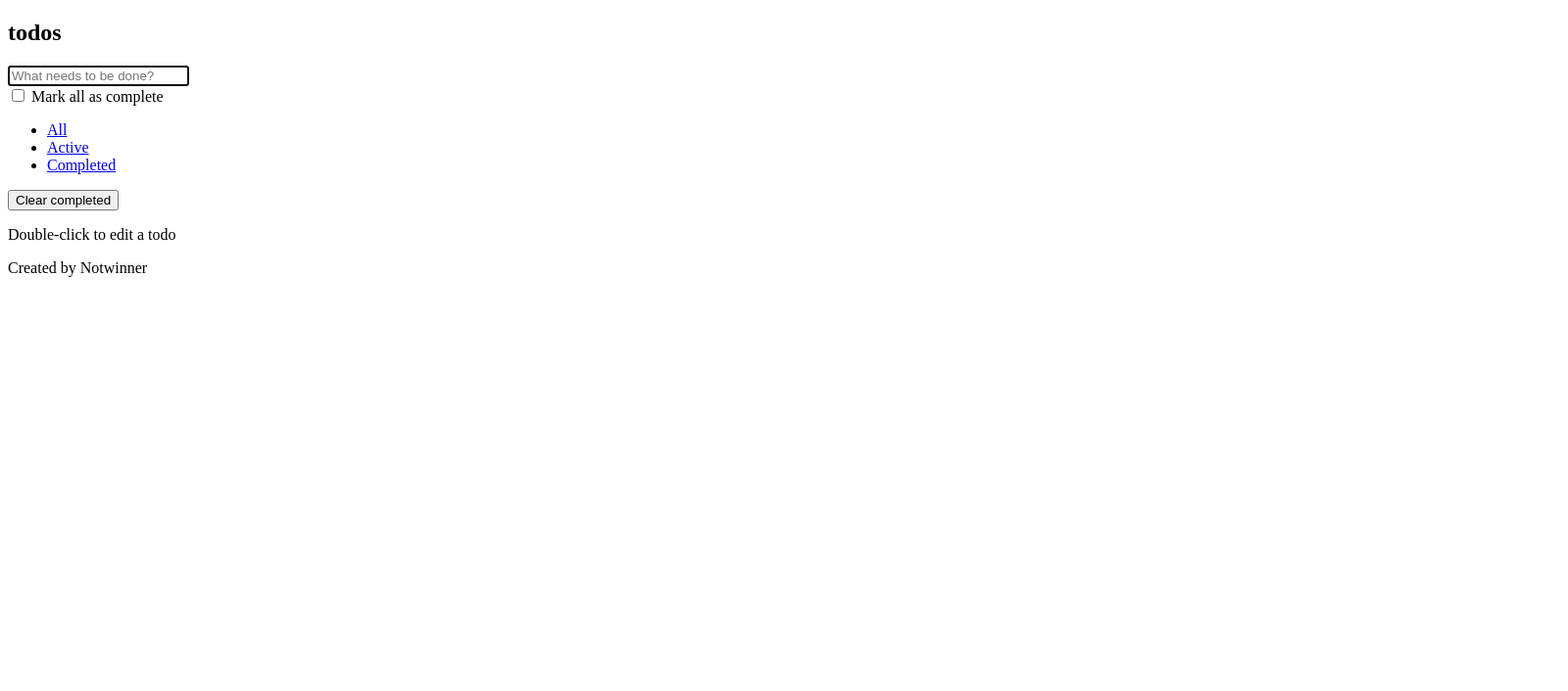
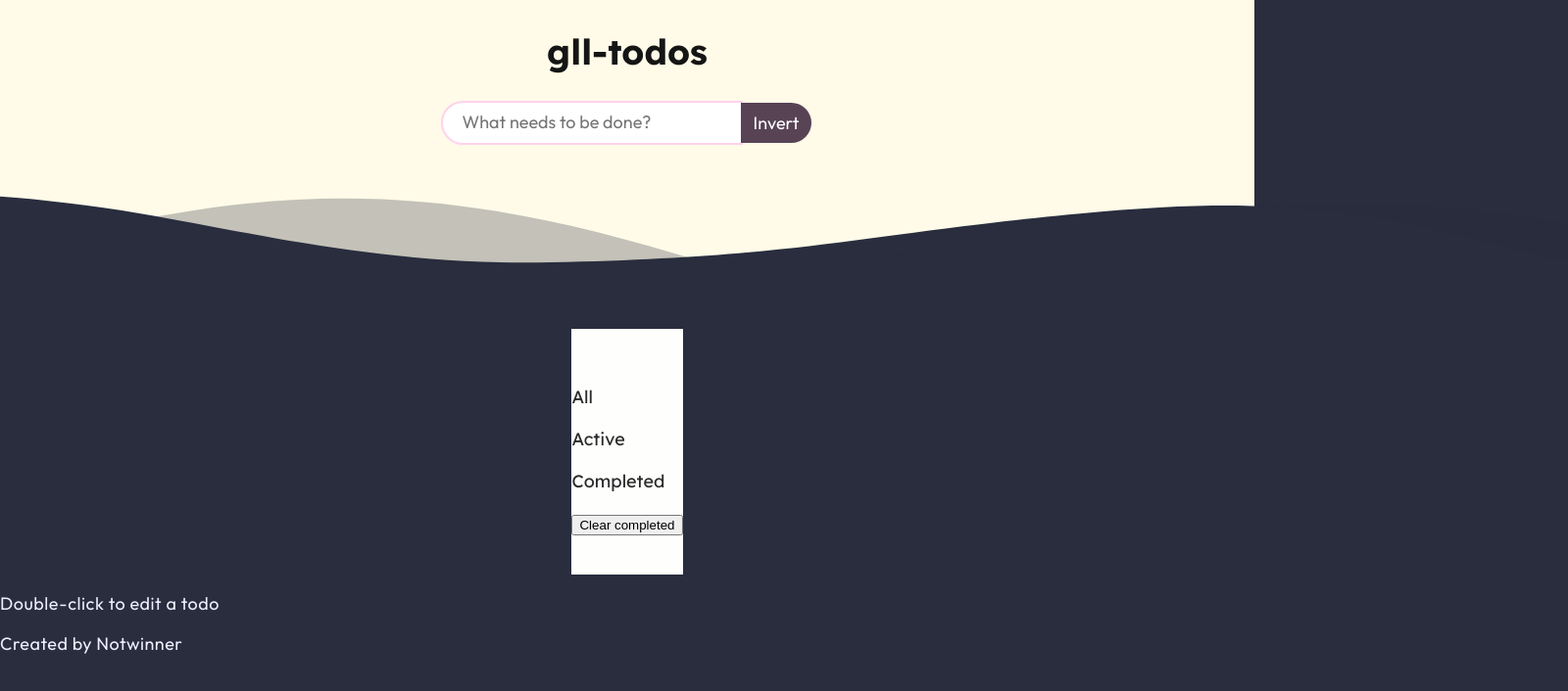
Before and after one commit to Notwinner0/gll-todo, a website built with webpack: page src/index.html in a window 1280 px wide. Shown: the whole page at 98% size, 1600 px wide, since content can reach past the window. Built offline with nearby package versions, Linux system fonts and the light colour scheme.

Commit message:
header visual

```diff
--- a/src/index.html
+++ b/src/index.html
@@ -6,17 +6,19 @@
 <meta http-equiv="X-UA-Compatible" content="ie=edge" />
 <title>gll-todo: JavaScript Es6 Webpack</title>
 </head>
+
 <body>
     <section class="todoapp">
         <header class="header">
-                <h1>todos</h1>
-                <input class="new-todo" placeholder="What needs to be done?" autofocus />
+            <h1>gll-todos</h1>
+            <div class="todomaker">
+                <input name="task" type="text" class="new-todo" required autofocus placeholder="What needs to be done?">
+                <button class="invert">Invert</button>
+            </div>
+            <img src="./assets/images/waves.svg" alt="" class="waves">
         </header>
         <main class="main">
-                <div class="toggle-all-container">
-                    <input class="toggle-all" type="checkbox" />
-                    <label class="toggle-all-label" for="toggle-all">Mark all as complete</label>
-                </div>
+
             <ul class="todo-list"></ul>
         </main>
         <footer class="footer">
@@ -39,6 +41,7 @@
         <p>Double-click to edit a todo</p>
         <p>Created by Notwinner</p>
     </footer>
-		<script src="index.js"></script>
+    <!-- <script src="./src/js/index.js"></script> -->
 </body>
+
 </html>
--- a/src/js/index.js
+++ b/src/js/index.js
@@ -0,0 +1 @@
+import '../styles/main.scss'; // Импорт SCSS в JS (Webpack обработает)
--- /dev/null
+++ b/src/styles/main.scss
@@ -0,0 +1,339 @@
+// styles from https://github.com/gleam-lang/website
+
+@font-face {
+  font-family: "Cascadia Mono";
+  font-display: swap;
+  src: url("../assets/fonts/CascadiaMono.woff2") format("woff2");
+}
+
+@font-face {
+  font-family: "Lexend";
+  font-display: swap;
+  font-weight: 400;
+  src: url("../assets/fonts/Lexend.ttf") format("truetype");
+}
+
+@font-face {
+  font-family: "Lexend";
+  font-display: swap;
+  font-weight: 700;
+  src: url("../assets/fonts/Lexend-700.ttf") format("truetype");
+}
+
+@font-face {
+  font-family: "Outfit";
+  font-display: swap;
+  src: url("../assets/fonts/Outfit.ttf") format("truetype");
+}
+
+:root {
+    --font-family-normal: "Outfit", sans-serif;
+    --font-family-title: "Lexend", sans-serif;
+    /*--font-family-monospace: "Cascadia Mono" "Roboto Mono", monospace;*/
+
+    --color-charcoal: #2f2f2f;
+    --color-lukewarm-charcoal: #313546;
+    --color-warm-charcoal: #616682;
+    --color-underwater-blue: #292d3e;
+    --color-black: #1e1e1e;
+    --color-blacker: #151515;
+    --color-text-main: #F0EEFF;
+    --color-text-highlight: #fff;
+    --color-white: #fefefc;
+    --color-faff-pink: #ffaff3;
+    --color-aged-plastic-yellow: #fffbe8;
+    --color-unnamed-blue: #a6f0fc;
+    --color-unexpected-aubergine: #584355;
+
+    --color-code-blue: #9ce7ff;
+    --color-code-green: #c8ffa7;
+    --color-code-grey: #d4d4d4;
+    --color-code-dark-grey: #848484;
+    --color-code-yellow: #fdffab;
+    --color-code-pink: var(--color-faff-pink);
+    --color-code-red: #ff6262;
+    --color-code-orange: #ffd596;
+    --color-code-light-pink: #ffddfa;
+
+    --opacity-mid: 0.65;
+
+    --width-content: 960px;
+
+    /* TODO: condense these into a few appopriatedly named variables */
+    --font-size-small: 12px;
+    --font-size-code: 16px;
+    --font-size-normal: 18px;
+    --font-size-navbar: 18px;
+    --font-size-hero-button: 24px;
+    --font-size-pair-text: 22px;
+    --font-size-friendly-text: 24px;
+    --font-size-still-here-subtitle: 24px;
+    --font-size-still-here-button: 24px;
+    --font-size-hero-subtitle: 24px;
+    --font-size-logo: 28px;
+    --font-size-hero: 36px;
+    --font-size-pair-title: 36px;
+    --font-size-hero-title: 36px;
+    --font-size-still-here-title: 36px;
+    --font-size-footer-logo: 36px;
+    --font-size-friendly-title: 48px;
+    --font-size-sponsors-title: 48px;
+
+    --font-weight-normal: 400;
+    --font-weight-title-bold: 700;
+
+    --gap-1: 10px;
+    --gap-2: calc(var(--gap-1) * 2);
+    --gap-3: calc(var(--gap-1) * 3);
+    --gap-4: calc(var(--gap-1) * 4);
+    --gap-5: calc(var(--gap-1) * 5);
+    --gap-6: calc(var(--gap-1) * 6);
+
+    --waves-height: 100px;
+    --waves-width: 1200px;
+
+    --sponsor-size: 50px;
+    --sponsors-gap: var(--gap-1);
+    --sponsors-max-row-count: 8;
+    --sponsors-row-height: calc(var(--sponsor-size) + var(--sponsors-gap));
+    /* If this is renamed it must also be renamed in the JavaScript */
+    --sponsors-max-height: calc(var(--sponsors-row-height) * var(--sponsors-max-row-count));
+    --sponsors-expand-transition: all 2s ease;
+
+    --label-size: 12px;
+    --field-colour: #FFFFFF;
+    --label-colour: #2F2F2F;
+    --button-colour: #6E54D7;
+    --button-text-colour: #FFFFFF;
+    --field-border-colour: #CED4DA;
+}
+
+* {
+  box-sizing: border-box;
+}
+
+body {
+  padding: 0;
+  margin: 0;
+  background-color: var(--color-underwater-blue);
+  color: var(--color-text-main);
+  font-family: var(--font-family-normal);
+  font-size: var(--font-size-normal);
+}
+
+h1,
+h2,
+h3,
+h4,
+h5,
+h6 {
+  font-family: var(--font-family-title);
+  font-weight: var(--font-weight-normal);
+}
+
+p {
+  letter-spacing: 0.5px;
+  line-height: 1.3;
+}
+
+.content > *:first-child {
+  margin-top: 0;
+}
+
+a:visited,
+a {
+  color: var(--color-white);
+  text-decoration-color: var(--color-faff-pink);
+}
+
+pre {
+  margin: 0;
+}
+
+table {
+  border-collapse: collapse;
+  width: 100%;
+}
+
+td {
+  padding: 5px;
+}
+
+
+
+.footer {
+  padding: var(--gap-4) 0;
+  background-color: var(--color-white);
+  color: var(--color-blacker);
+  font-family: var(--font-family-title);
+}
+
+.footer a,
+.footer a:visited {
+  color: var(--color-blacker);
+}
+
+.footer .content {
+  display: flex;
+  flex-direction: row;
+  flex-wrap: wrap;
+  justify-content: space-between;
+  gap: var(--gap-4);
+}
+
+.footer .logo {
+  font-size: var(--font-size-footer-logo);
+}
+
+.footer li {
+  list-style: none;
+  padding: 0;
+  margin-bottom: var(--gap-2);
+  opacity: 0.9;
+}
+
+.footer ul {
+  padding: 0;
+}
+
+.footer .first {
+  flex: 1;
+  max-width: 250px;
+}
+
+.footer .middle {
+  flex: 1;
+  display: flex;
+  flex-direction: row;
+  flex-wrap: wrap;
+}
+
+.footer .middle li {
+  width: 150px;
+  margin-right: var(--gap-4);
+}
+
+.footer .last {
+  text-align: right;
+}
+
+.footer .last li {
+  margin-bottom: var(--gap-1);
+  opacity: 0.6;
+  font-size: var(--font-size-small);
+}
+
+.footer a {
+  text-decoration: none;
+}
+
+.footer a:visited {
+  color: var(--color-blacker);
+}
+
+.header h1 {
+    font-family: var(--font-family-title);
+    font-size: var(--font-size-hero-title);
+    font-weight: var(--font-weight-title-bold);
+    // margin: var(--gap-4) 0;
+    text-align: center;
+    color: var(--color-blacker)
+}
+
+// original styles
+
+.header {
+    background-color: var(--color-aged-plastic-yellow);
+    width: 100%;
+    margin: 0;
+    padding: 0;
+    display: flex;
+    flex-direction: column;
+    align-items: center;
+    .waves {
+        object-fit: fill;
+        object-position: 50% calc(50% + 1px);
+        display: block;
+        margin: 0;
+        padding: 0;
+    }
+}
+
+$pink-transparent: #ffaff38a;
+
+.todoapp {
+    display: flex;
+    flex-direction: column;
+    flex-wrap: nowrap;
+    align-items: center;
+}
+
+.todomaker {
+    margin-bottom: 50px;
+    display: flex;
+    flex-direction: row;
+    flex-wrap: nowrap;
+    align-items: center;
+
+    max-width: 520px;
+
+    .new-todo {
+        font-family: var(--font-family);
+        font-size: var(--font-size-normal) !important;
+        border-radius: 100px 0 0 100px;
+        background-color: var(--field-colour);
+        line-height: 1.6;
+        padding: 6px 20px;
+
+        -webkit-appearance: none;
+        -moz-appearance: none;
+        appearance: none;
+        border: none;
+        outline: none;
+
+        min-width: 200px;
+        flex-grow: 1;
+
+        transition: box-shadow 120ms ease-in-out;
+
+        &:focus {
+            box-shadow: none;
+            /* Убираем, если не работает */
+            outline: 2px solid $pink-transparent;
+            /* Используем outline */
+            outline-offset: 0px;
+            /* Дополнительно, чтобы отодвинуть обводку от input */
+        }
+    }
+
+    .invert {
+        -webkit-appearance: none;
+        -moz-appearance: none;
+        appearance: none;
+        // border: none;
+        outline: none;
+        padding: 6px 12px;
+
+        font-family: var(--font-family);
+        font-size: var(--font-size-normal) !important;
+        border-radius: 0 100px 100px 0;
+        background-color: var(--color-unexpected-aubergine);
+        color: var(--button-text-colour);
+        line-height: 1.5;
+        cursor: pointer;
+
+        flex-grow: 1;
+        vertical-align: middle;
+
+        border: 1px solid transparent;
+
+        &:active {
+            box-shadow: none;
+            /* Убираем, если не работает */
+            outline: 2px solid $pink-transparent;
+            /* Используем outline */
+            outline-offset: 0px;
+            /* Дополнительно, чтобы отодвинуть обводку от input */
+        }
+    }
+}
--- a/webpack.config.js
+++ b/webpack.config.js
@@ -6,8 +6,8 @@ const CssMinimizerPlugin = require('css-minimizer-webpack-plugin');
 const autoprefixer = require('autoprefixer');
 const PnpWebpackPlugin = require('pnp-webpack-plugin');
 
-// Укажите здесь точное имя вашего репозитория на GitHub
-const REPOSITORY_NAME = 'gll-todo'; // !!! ЗАМЕНИТЕ НА ИМЯ ВАШЕГО РЕПОЗИТОРИЯ !!!
+
+const REPOSITORY_NAME = 'gll-todo';
 
 module.exports = (env, argv) => {
   const isProduction = argv.mode === 'production';
```
Also changed, not shown: src/assets/fonts/CascadiaMono.woff2 (added), src/assets/fonts/Lexend-700.ttf (added), src/assets/fonts/Lexend.ttf (added), src/assets/fonts/Outfit.ttf (added), src/assets/images/waves.svg (added). Lines whose indentation alone changed are shown as unchanged.
